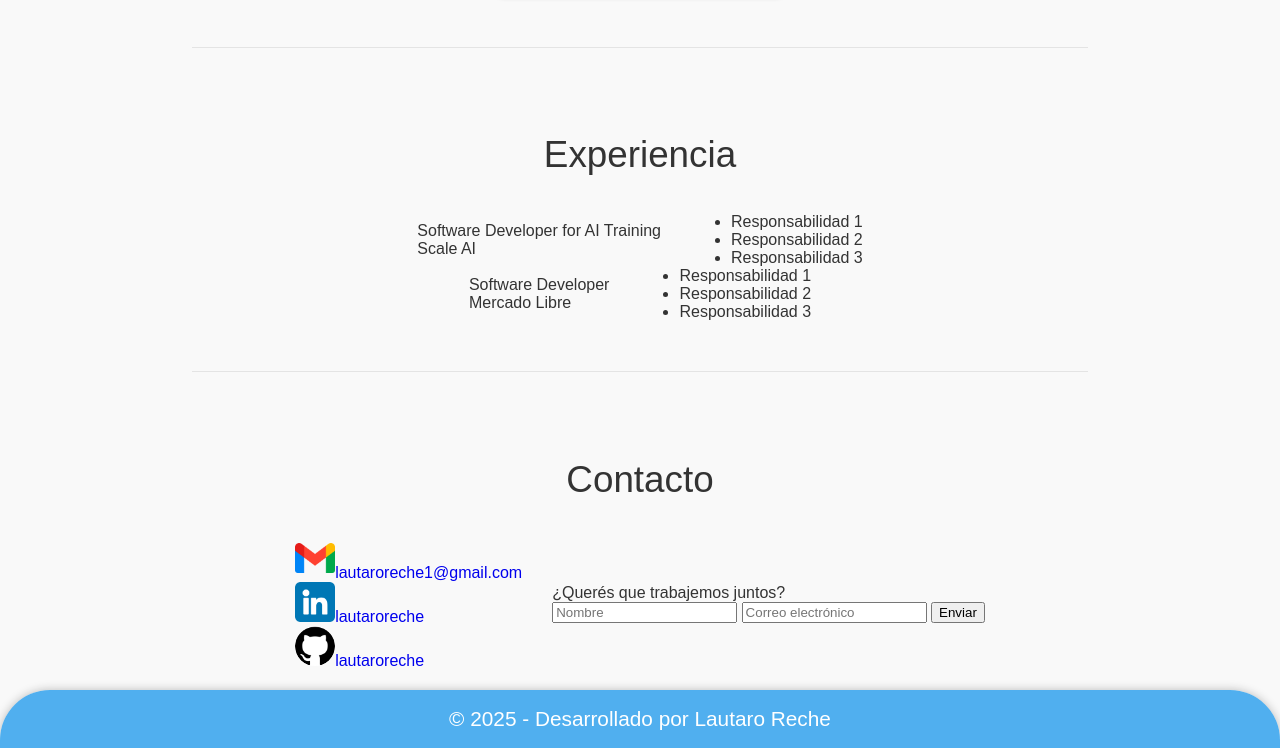
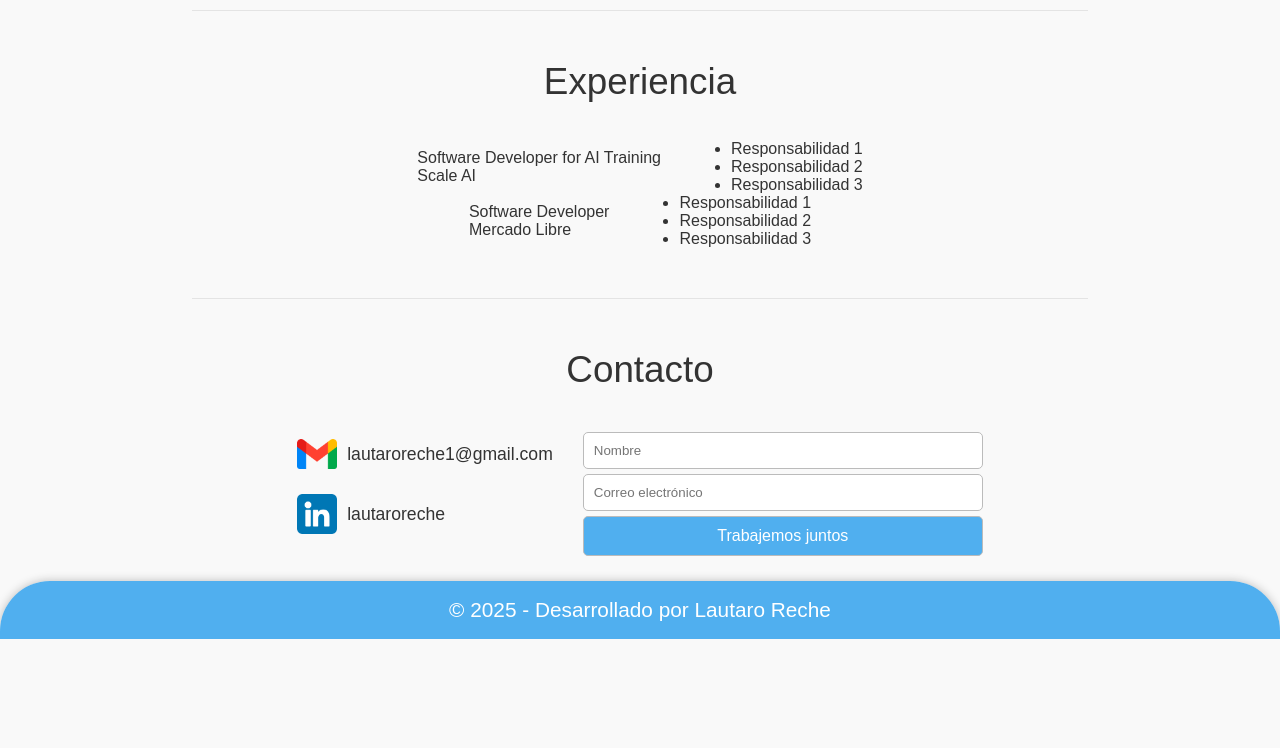
Before and after one commit to lautaroreche/Portfolio, a plain HTML site: page html/index.html in a window 1280 px wide. Shown: the part 1284-2032 px from the top of the page. After the commit the page ends 1923 px from the top, so only its background shows below. Drawn offline with Linux system fonts and the light colour scheme.

Commit message:
Upgrade the contact section with input and hyperlinks

```diff
--- a/css/styles.css
+++ b/css/styles.css
@@ -104,6 +104,7 @@ h3 {
     font-size: 2.3em;
     font-weight: 400;
     text-align: center;
+    margin-top: 0;
 }
 
 .proyectos {
@@ -179,6 +180,35 @@ h3 {
     transition: transform 12s ease;
 }
 
+input {
+    box-sizing: border-box;
+    display: block;
+    width: 400px;
+    padding: 10px;
+    margin: 5px 0;
+    border-radius: 5px;
+    border: 1px solid #bbb;
+}
+
+.boton {
+    background-color: #4aee;
+    color: #fff;
+    font-size: 1em;
+}
+
+.texto_hipervinculo_contacto {
+    color: #333;
+    display: inline;
+    margin-left: 10px;
+    font-size: 1.1em;
+}
+
+.hipervinculo_contacto {
+    display: flex;
+    align-items: center;
+    margin-bottom: 20px;
+}
+
 footer {
     color: #fff;
     border-radius: 50px 50px 0 0;
--- a/html/index.html
+++ b/html/index.html
@@ -136,16 +136,24 @@
         <div class="container">
             <div>
                 <ul class="lista_contacto">
-                    <li><a href="mailto:lautaroreche1@gmail.com" target="_blank" rel="noreferrer"><img src="../images/logos/logo_gmail.png" alt="Logo Gmail" class="logo logo_info_personal">lautaroreche1@gmail.com</a></li>
-                    <li><a href="https://www.linkedin.com/in/lautaroreche/" target="_blank" rel="noreferrer"><img src="../images/logos/logo_linkedin.png" alt="Logo LinkedIn" class="logo logo_info_personal">lautaroreche</a></li>
-                    <li><a href="https://github.com/lautaroreche" target="_blank" rel="noreferrer"><img src="../images/logos/logo_github.png" alt="Logo GitHub" class="logo logo_github logo_info_personal">lautaroreche</a></li>
+                    <li>
+                        <a href="mailto:lautaroreche1@gmail.com" target="_blank" rel="noreferrer" class="hipervinculo_contacto">
+                            <img src="../images/logos/logo_gmail.png" alt="Logo Gmail" class="logo logo_info_personal">
+                            <p class="texto_hipervinculo_contacto">lautaroreche1@gmail.com</p>
+                        </a>
+                    </li>
+                    <li>
+                        <a href="https://www.linkedin.com/in/lautaroreche/" target="_blank" rel="noreferrer" class="hipervinculo_contacto">
+                            <img src="../images/logos/logo_linkedin.png" alt="Logo LinkedIn" class="logo logo_info_personal">
+                            <p class="texto_hipervinculo_contacto">lautaroreche</p>
+                        </a>
+                    </li>
                 </ul>
             </div>
             <div>
-                <p>¿Querés que trabajemos juntos?</p>
                 <input type="text" placeholder="Nombre" required>
                 <input type="email" placeholder="Correo electrónico" required>
-                <input type="submit" value="Enviar">
+                <input type="button" class="boton" value="Trabajemos juntos">
             </div>
         </div>
     </section>
```
